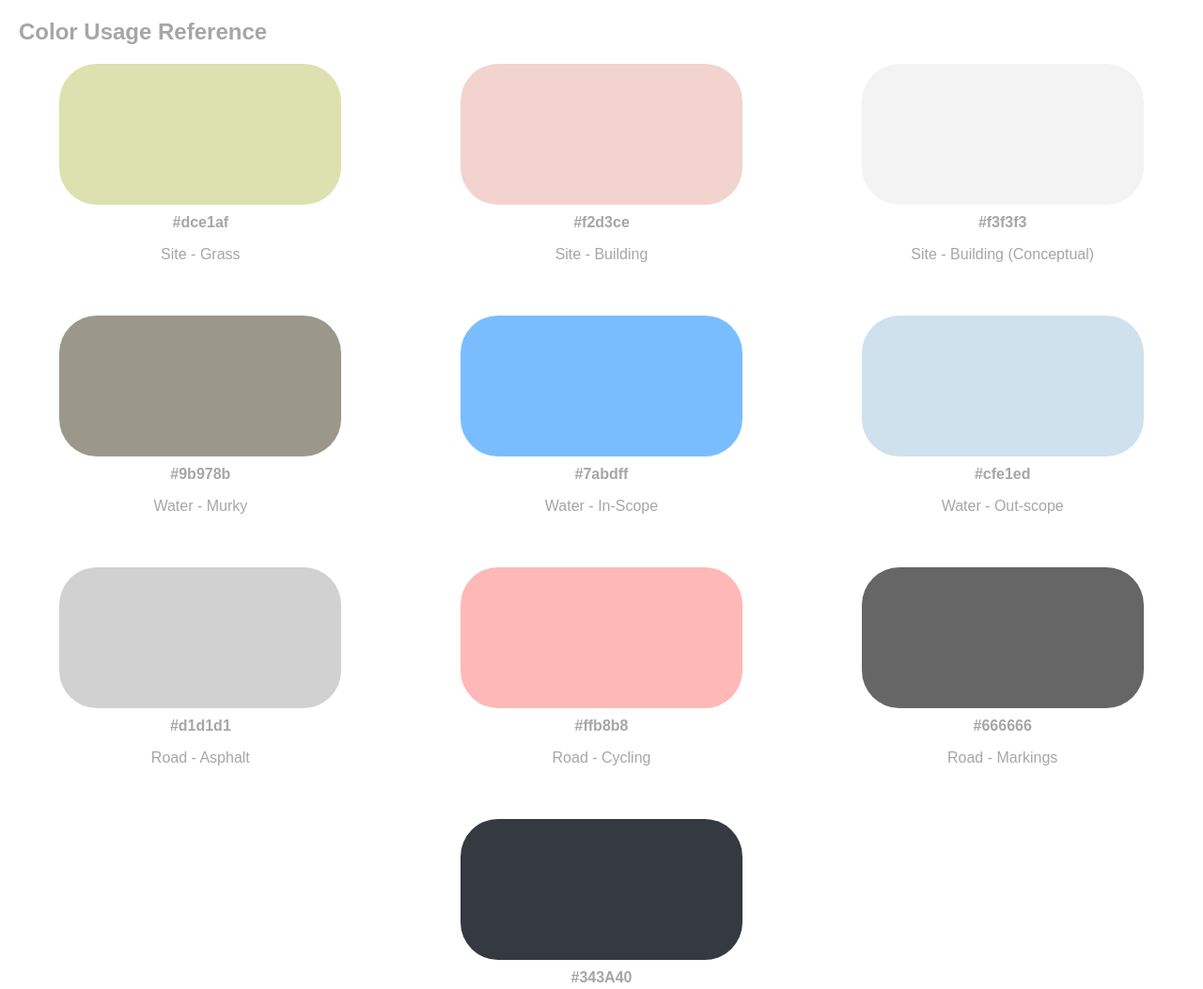
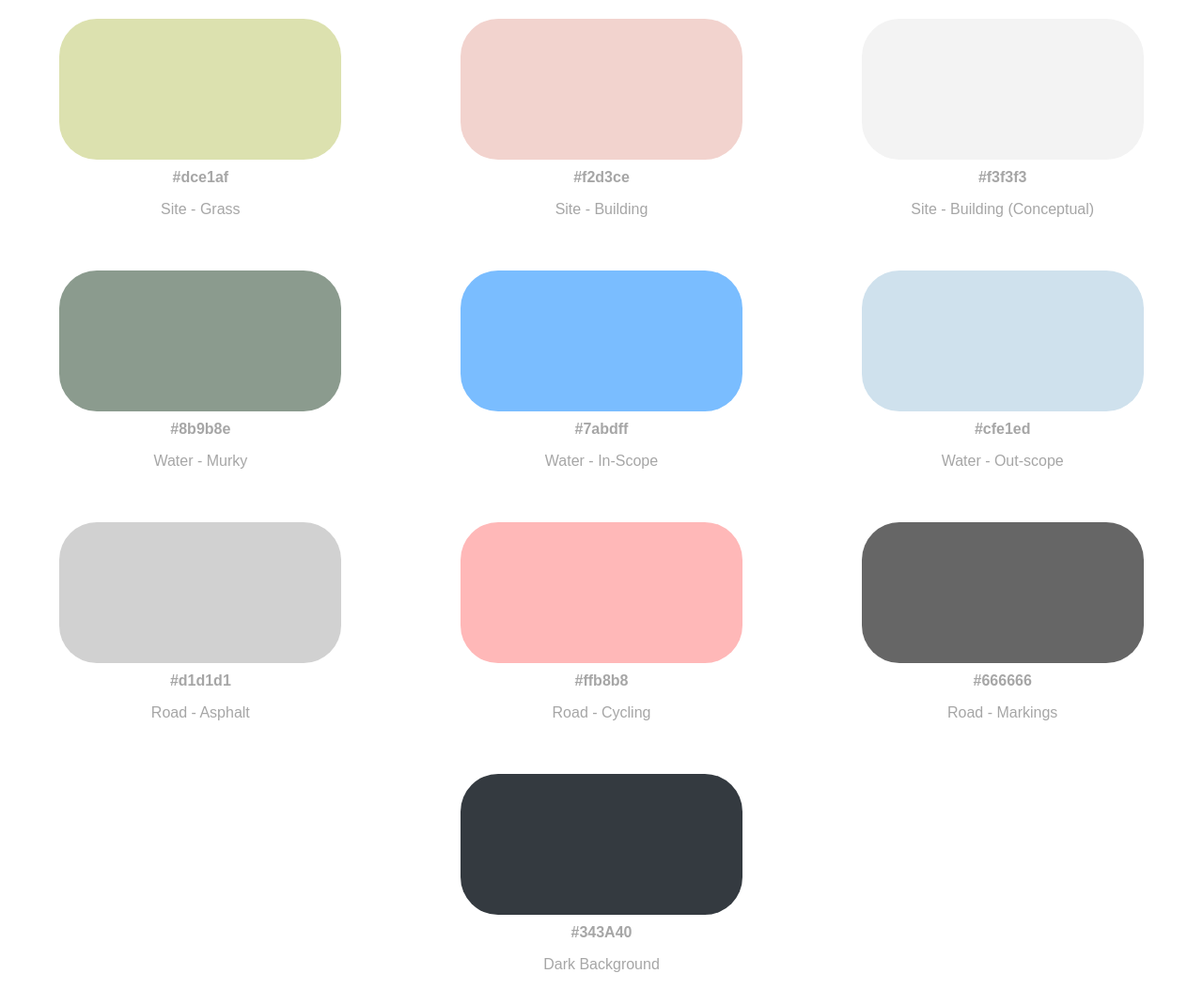
Before and after one commit to JoelvanHerwaarden/ColorCodes, a plain HTML site: page index.html in a window 1280 px wide. Shown: the top 1053 px of the page at 94% size. Drawn offline with Linux system fonts and the light colour scheme.

Commit message:
Update index.html

```diff
--- a/index.html
+++ b/index.html
@@ -60,7 +60,6 @@
 </head>
 <body>
 
-  <h2>Color Usage Reference</h2>
   <div class="container">
     <div class="color-card">
       <div class="popup">Copied!</div>
@@ -82,8 +81,8 @@
     </div>
 	<div class="color-card">
       <div class="popup">Copied!</div>
-      <div class="color-box" style="background-color:#9b978b;" onclick="copyColor(this)"> </div>
-      <div class="label">#9b978b</div>
+      <div class="color-box" style="background-color:#8b9b8e;" onclick="copyColor(this)"> </div>
+      <div class="label">#8b9b8e</div>
       <p>Water - Murky</p>
     </div>
 	<div class="color-card">
```
